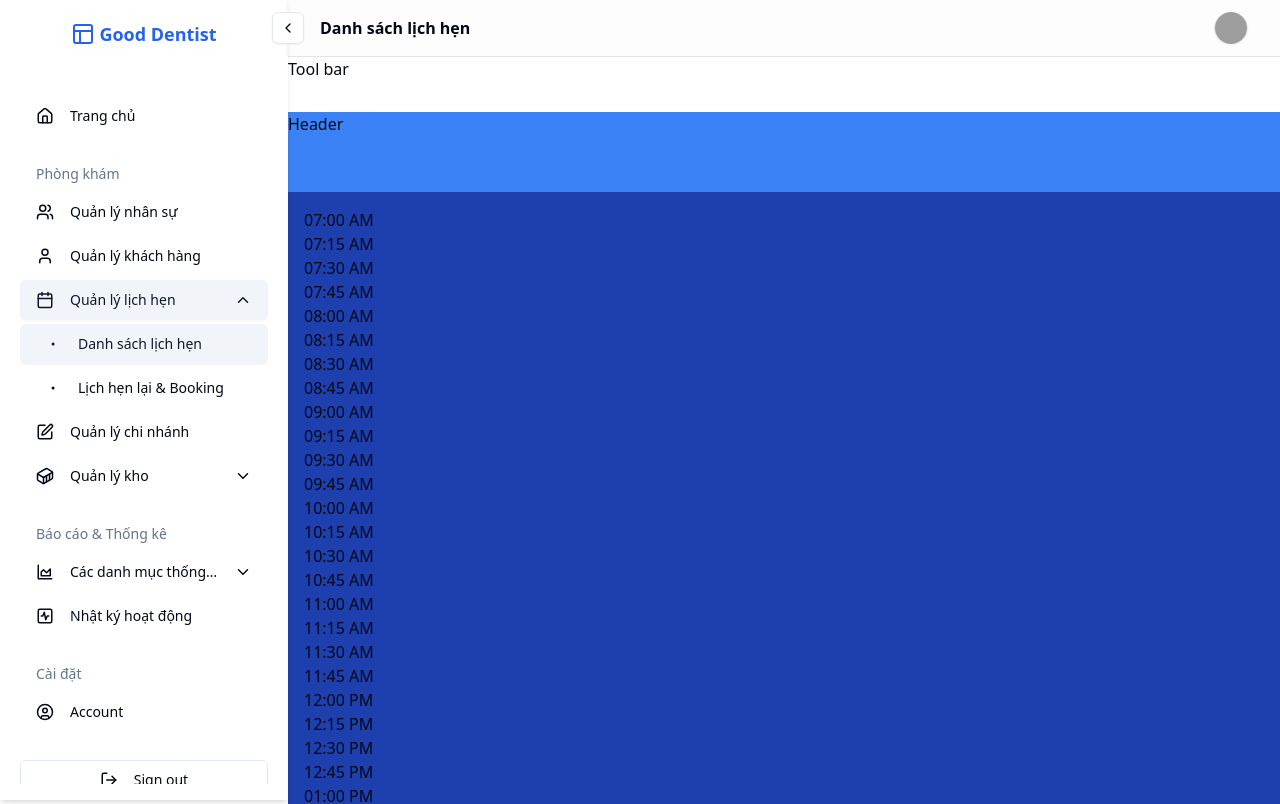
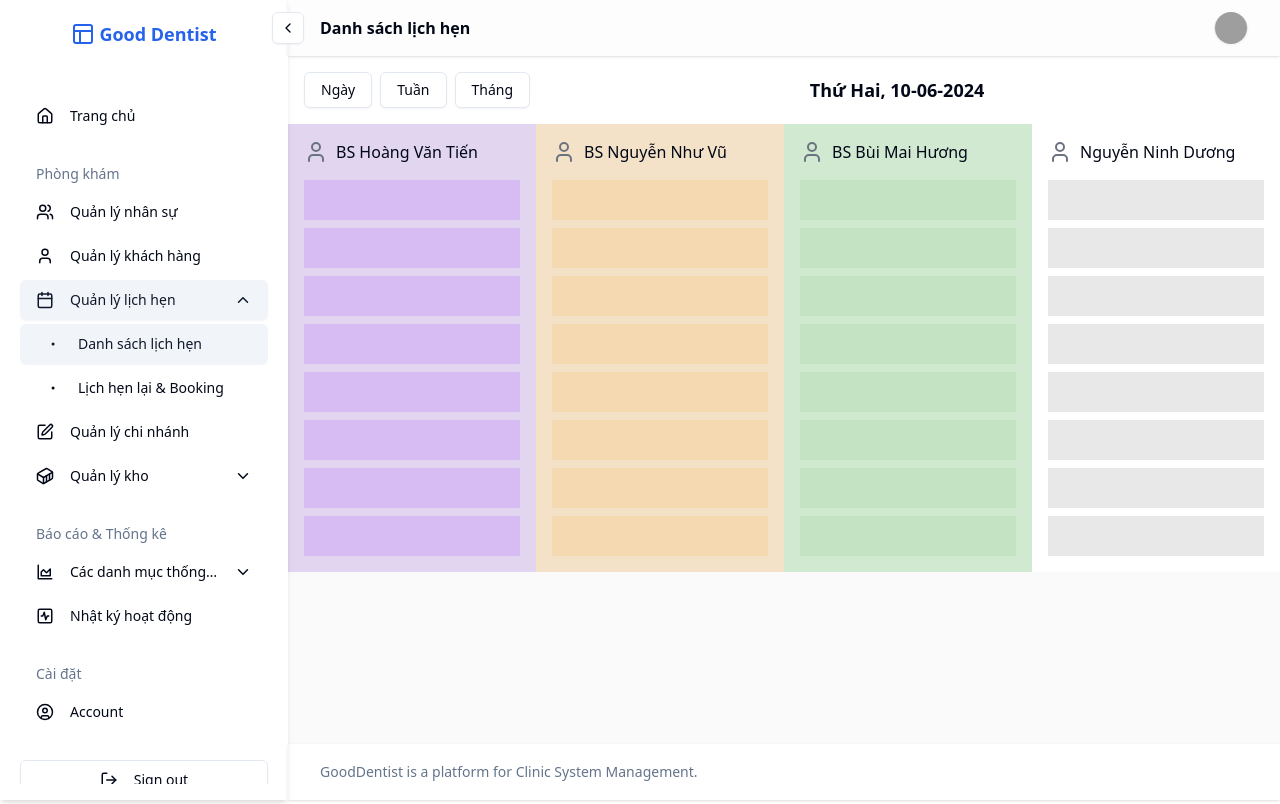
Before and after one commit to minhlocdev/GoodDentist_Web, a React (Vite) app: page /calendars in a window 1280 px wide. Shown: the top 804 px of the page. Built offline with nearby package versions, Linux system fonts and the light colour scheme; grey boxes are pictures that could not be loaded; the HTML template or start-up script is replaced by a standard one.

Commit message:
page: Appointment (undone)

```diff
--- a/src/app/pages/appoinment/appointment.tsx
+++ b/src/app/pages/appoinment/appointment.tsx
@@ -1,22 +1,84 @@
-import { generateTimeSlots } from '../../../lib/calendar-utils';
+// import { generateTimeSlots } from '../../../lib/calendar-utils';
+import { UserIcon } from 'lucide-react';
+import { Button } from '../../../components/ui/button';
 import AppointmentLayout from './appointment-layout';
 
 const AppointmentPage = () => {
     return (
+        // <AppointmentLayout title="Danh sách lịch hẹn">
+        //     {/* Toolbar */}
+        //     <div className="sticky top-[55px] z-10 h-14 w-full border-t border-neutral-200 bg-white">
+        //         Tool bar
+        //     </div>
+        //     <div className="flex min-h-screen w-full flex-1 flex-col">
+        //         {/* Header */}
+        //         <div className="sticky top-[111px] z-10 h-20 bg-blue-500">Header</div>
+        //         {/* Body */}
+        //         <div className="w-full flex-1 overflow-y-auto">
+        //             <div className="flex flex-1 flex-col items-start bg-blue-800 p-4">
+        //                 {generateTimeSlots().map((slot) => (
+        //                     <div data-time={`${slot.time}`}>{slot.time}</div>
+        //                 ))}
+        //             </div>
+        //         </div>
+        //     </div>
+        // </AppointmentLayout>
+
         <AppointmentLayout title="Danh sách lịch hẹn">
-            {/* Toolbar */}
-            <div className="sticky top-[55px] z-10 h-14 w-full border-t border-neutral-200 bg-white">
-                Tool bar
-            </div>
-            <div className="flex min-h-screen w-full flex-1 flex-col">
-                {/* Header */}
-                <div className="sticky top-[111px] z-10 h-20 bg-blue-500">Header</div>
-                {/* Body */}
-                <div className="w-full flex-1 overflow-y-auto">
-                    <div className="flex flex-1 flex-col items-start bg-blue-800 p-4">
-                        {generateTimeSlots().map((slot) => (
-                            <div data-time={`${slot.time}`}>{slot.time}</div>
-                        ))}
+            <div className="flex flex-col relative">
+                <div className="flex items-center justify-between bg-white p-4">
+                    <div className="flex space-x-2">
+                        <Button variant="outline">Ngày</Button>
+                        <Button variant="outline">Tuần</Button>
+                        <Button variant="outline">Tháng</Button>
+                    </div>
+                    <div className="text-lg font-semibold">Thứ Hai, 10-06-2024</div>
+                    <div className="flex items-center space-x-2"></div>
+                </div>
+                <div className="flex flex-auto">
+                    <div className="w-1/4 space-y-4 bg-[#E1D5F0] p-4">
+                        <div className="flex items-center space-x-2">
+                            <UserIcon className="text-gray-500" />
+                            <span>BS Hoàng Văn Tiến</span>
+                        </div>
+                        <div className="flex flex-col space-y-2">
+                            {Array.from({ length: 8 }, (_, i) => (
+                                <div key={i} className="h-10 bg-[#D6BCF2]" />
+                            ))}
+                        </div>
+                    </div>
+                    <div className="w-1/4 space-y-4 bg-[#F3E2C7] p-4">
+                        <div className="flex items-center space-x-2">
+                            <UserIcon className="text-gray-500" />
+                            <span>BS Nguyễn Như Vũ</span>
+                        </div>
+                        <div className="flex flex-col space-y-2">
+                            {Array.from({ length: 8 }, (_, i) => (
+                                <div key={i} className="h-10 bg-[#F5DAB1]" />
+                            ))}
+                        </div>
+                    </div>
+                    <div className="w-1/4 space-y-4 bg-[#D1E8D1] p-4">
+                        <div className="flex items-center space-x-2">
+                            <UserIcon className="text-gray-500" />
+                            <span>BS Bùi Mai Hương</span>
+                        </div>
+                        <div className="flex flex-col space-y-2">
+                            {Array.from({ length: 8 }, (_, i) => (
+                                <div key={i} className="h-10 bg-[#C4E3C3]" />
+                            ))}
+                        </div>
+                    </div>
+                    <div className="w-1/4 space-y-4 bg-white p-4">
+                        <div className="flex items-center space-x-2">
+                            <UserIcon className="text-gray-500" />
+                            <span>Nguyễn Ninh Dương</span>
+                        </div>
+                        <div className="flex flex-col space-y-2">
+                            {Array.from({ length: 8 }, (_, i) => (
+                                <div key={i} className="h-10 bg-[#E8E8E8]" />
+                            ))}
+                        </div>
                     </div>
                 </div>
             </div>
```
